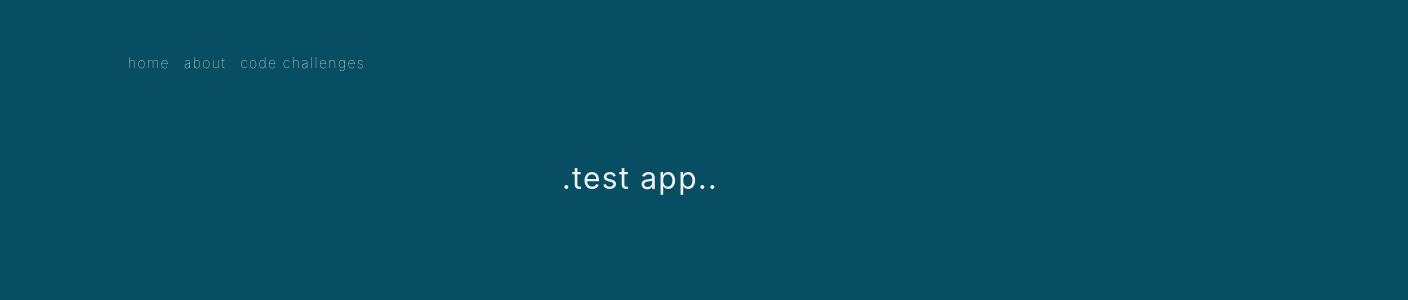
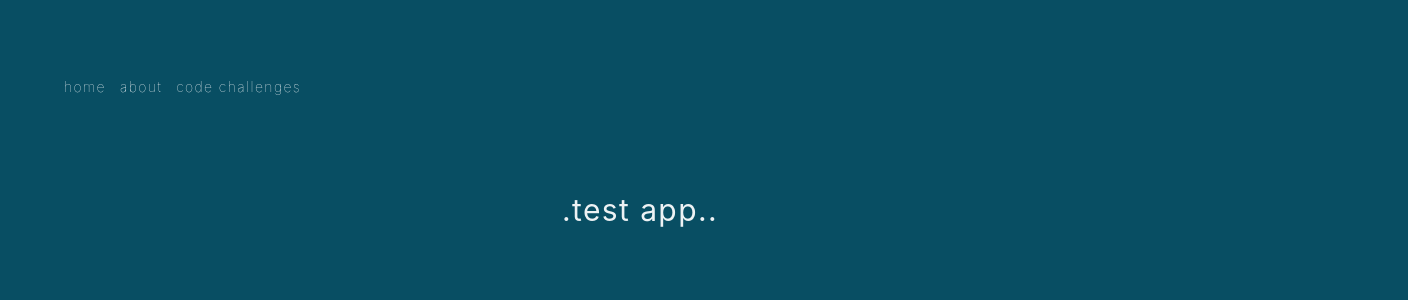
Before and after one commit to MargaritaLK/playingaround.oliys, a React (Create React App) app: page /about/codechallenges/codechallenges/rain in a window 1280 px wide. Shown: the top 300 px of the page, 1408 px wide, since content can reach past the window. Built offline with nearby package versions, Linux system fonts and the light colour scheme.

Commit message:
ready to implement rain p5 js

```diff
--- /dev/null
+++ b/src/codechallanges/Rain.js
@@ -0,0 +1,18 @@
+
+import Header from '../components/Header';
+import CalmBG from '../components/CalmBG';
+import './Rain.css';
+
+
+function Rain() {
+  return (
+    <div>
+      <Header />
+      <CalmBG />
+    </div>
+  );
+}
+
+
+
+export default Rain
--- /dev/null
+++ b/src/components/CalmBG.css
@@ -0,0 +1,6 @@
+.calm-brackground {
+  background-color: #343a40;
+  height: 80vh;
+  width: 100vw;
+
+}
--- /dev/null
+++ b/src/components/CalmBG.js
@@ -0,0 +1,16 @@
+import './CalmBG.css';
+
+
+
+function CalmBG() {
+  return (
+    <div className='calm-brackground'>
+
+    </div>
+  )
+}
+
+
+
+
+export default CalmBG;
--- a/src/components/Header.css
+++ b/src/components/Header.css
@@ -1,8 +1,8 @@
 .header {
   width: 100vw;
-  height: 10vh;
+  height: 8vh;
   display: flex;
-  margin: 5vh 10vw;
+  margin: 5%;
 }
 
 .header-item {
--- a/src/index.js
+++ b/src/index.js
@@ -4,6 +4,7 @@ import './index.css';
 import App from './App';
 import CodeChallenges from "./pages/Codechallenges";
 import About from "./pages/About";
+import Rain from "./codechallanges/Rain";
 
 import {
   BrowserRouter,
@@ -22,6 +23,7 @@ root.render(
       <Route path="/" element={<App />} />
       <Route path="/codechallenges" element={<CodeChallenges />} />
       <Route path="/about" element={<About />} />
+      <Route path="/rain" element={<Rain />} />
     </Routes>
   </BrowserRouter>
 )
```
Also changed, not shown: src/pages/Codechallenges.js (+0 -11 lines), src/codechallanges/Rain.css (added), src/codechallanges/rain.css (deleted), src/codechallanges/rain.js (deleted).
